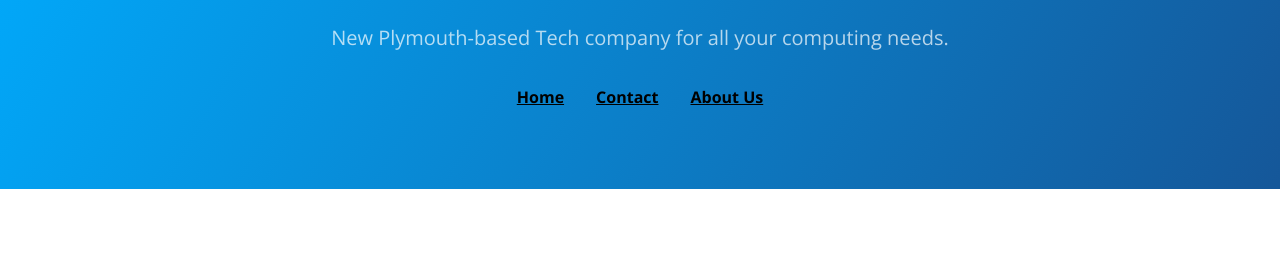
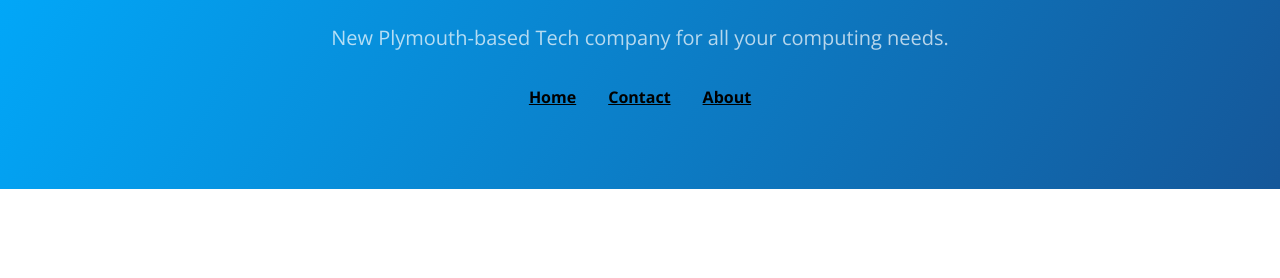
Before and after one commit to UndercoverComputing/undercovercomputing.com, a Jekyll site: the page index.html, which Jekyll copies as it is, in a window 1280 px wide and 900 px high. Shown: the part 181-459 px from the top of the window. Built offline with Jekyll 4.4.1, drawn with Linux system fonts in a browser that asks for light colours.

Commit message:
Update index.html

```diff
--- a/index.html
+++ b/index.html
@@ -29,7 +29,7 @@
         <nav class="site-nav">
             <a href="index.html" class="nav-link"><strong><u>Home</u></strong></a>
             <a href="contact.html" class="nav-link"><strong><u>Contact</u></strong></a>
-            <a href="about.html" class="nav-link"><strong><u>About Us</u></strong></a>
+            <a href="about.html" class="nav-link"><strong><u>About</u></strong></a>
         </nav>
     </header>
     <!-- Main Content -->
```
